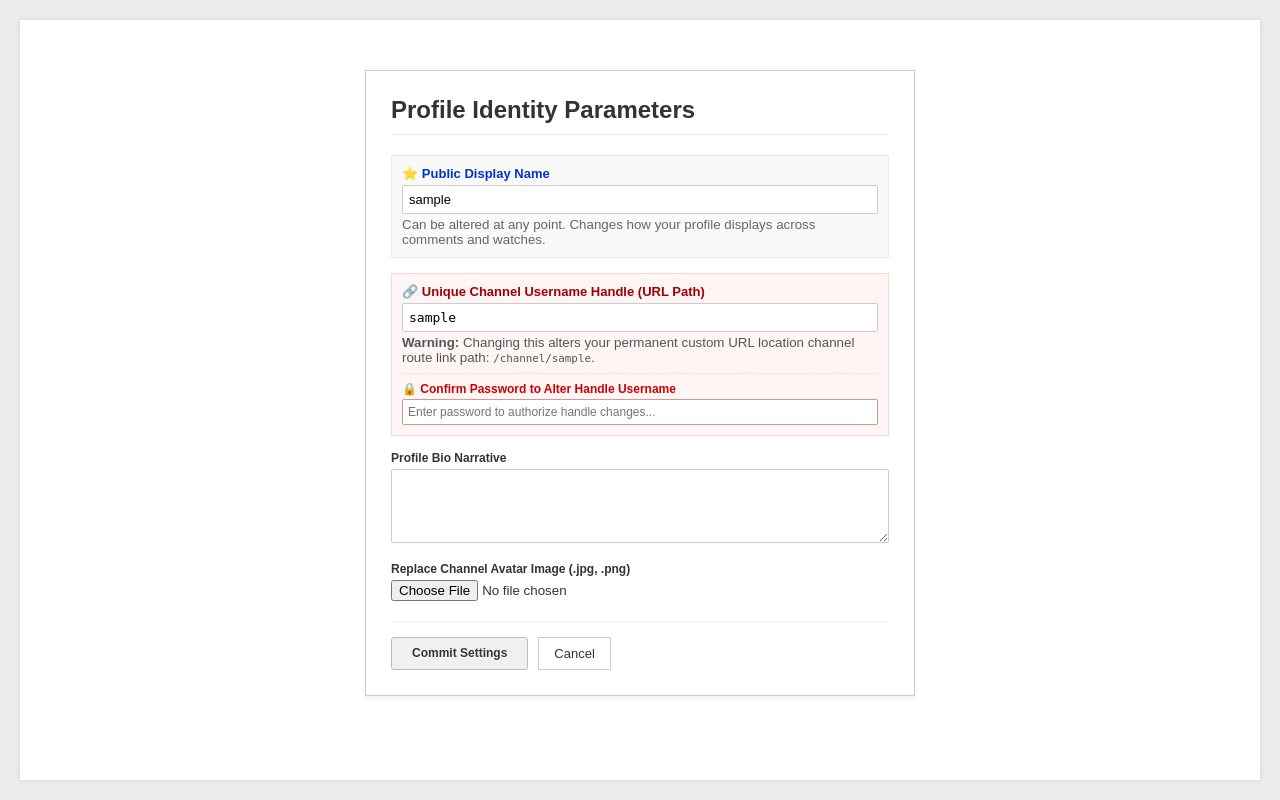
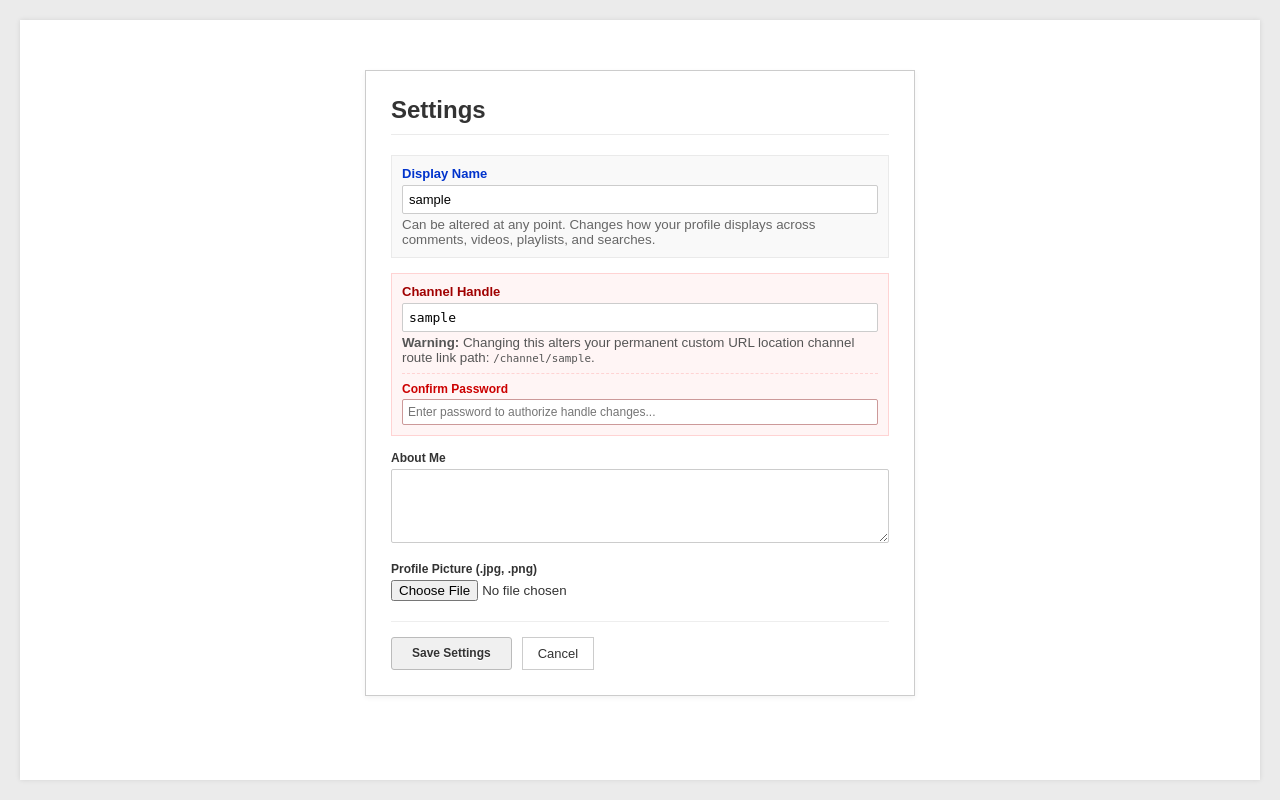
Before and after one commit to korbooru/cl, a Flask app: page /settings in a window 1280 px wide. Shown: the part 50-850 px from the top of the page. Run offline with Flask 3, Linux system fonts and the light colour scheme; the visitor is signed in with stand-in values (Sample User, id 1).

Commit message:
Update settings.html

```diff
--- a/templates/settings.html
+++ b/templates/settings.html
@@ -2,42 +2,42 @@
 
 {% block content %}
 <div style="max-width: 550px; margin: 30px auto; background: white; padding: 25px; border: 1px solid #CCCCCC; box-shadow: 0 2px 5px rgba(0,0,0,0.05);">
-    <h2 style="margin-top:0; border-bottom: 1px solid #EBEBEB; padding-bottom: 10px;">Profile Identity Parameters</h2>
+    <h2 style="margin-top:0; border-bottom: 1px solid #EBEBEB; padding-bottom: 10px;">Settings</h2>
 
     <form method="POST" action="/settings" enctype="multipart/form-data">
 
         <div style="margin-bottom: 15px; background: #F9F9F9; padding: 10px; border: 1px solid #EAEAEA;">
-            <label style="display: block; font-weight: bold; font-size: 13px; margin-bottom: 4px; color: #0033CC;">⭐ Public Display Name</label>
+            <label style="display: block; font-weight: bold; font-size: 13px; margin-bottom: 4px; color: #0033CC;">Display Name</label>
             <input type="text" name="display_name" value="{{ current_user.display_name }}" required style="width: 100%; padding: 6px; border: 1px solid #CCC;">
-            <small style="color: #666; display:block; margin-top:3px;">Can be altered at any point. Changes how your profile displays across comments and watches.</small>
+            <small style="color: #666; display:block; margin-top:3px;">Can be altered at any point. Changes how your profile displays across comments, videos, playlists, and searches.</small>
         </div>
 
         <div style="margin-bottom: 15px; background: #FFF5F5; padding: 10px; border: 1px solid #FFD3D3;">
-            <label style="display: block; font-weight: bold; font-size: 13px; margin-bottom: 4px; color: #A00000;">🔗 Unique Channel Username Handle (URL Path)</label>
+            <label style="display: block; font-weight: bold; font-size: 13px; margin-bottom: 4px; color: #A00000;">Channel Handle</label>
             <input type="text" name="username" value="{{ current_user.username }}" required style="width: 100%; padding: 6px; border: 1px solid #CCC; font-family: monospace;">
             <small style="color: #555; display:block; margin-top:3px; margin-bottom: 8px;"><strong>Warning:</strong> Changing this alters your permanent custom URL location channel route link path: <code>/channel/{{ current_user.username }}</code>.</small>
 
             <div style="border-top: 1px dashed #FFD3D3; padding-top: 8px; margin-top: 5px;">
-                <label style="display: block; font-size: 12px; font-weight: bold; color: #CC0000; margin-bottom: 3px;">🔒 Confirm Password to Alter Handle Username</label>
+                <label style="display: block; font-size: 12px; font-weight: bold; color: #CC0000; margin-bottom: 3px;">Confirm Password</label>
                 <input type="password" name="current_password" placeholder="Enter password to authorize handle changes..." style="width: 100%; padding: 5px; border: 1px solid #CC9999; font-size: 12px;">
             </div>
         </div>
 
         <div style="margin-bottom: 15px;">
-            <label style="display: block; font-weight: bold; font-size: 12px; margin-bottom: 4px;">Profile Bio Narrative</label>
+            <label style="display: block; font-weight: bold; font-size: 12px; margin-bottom: 4px;">About Me</label>
             <textarea name="bio" rows="4" style="width: 100%; padding: 6px; border: 1px solid #CCC; font-family: Arial, sans-serif; font-size: 13px;">{{ current_user.bio }}</textarea>
         </div>
 
         <div style="margin-bottom: 20px;">
-            <label style="display: block; font-weight: bold; font-size: 12px; margin-bottom: 4px;">Replace Channel Avatar Image (.jpg, .png)</label>
+            <label style="display: block; font-weight: bold; font-size: 12px; margin-bottom: 4px;">Profile Picture (.jpg, .png)</label>
             <input type="file" name="pfp_file" accept="image/jpeg,image/png">
             {% if current_user.pfp %}
-                <p style="font-size:11px; color:#555; margin: 4px 0 0 0;">Current Asset File: <code>{{ current_user.pfp }}</code></p>
+                <p style="font-size:11px; color:#555; margin: 4px 0 0 0;">Current Image: <code>{{ current_user.pfp }}</code></p>
             {% endif %}
         </div>
 
         <div style="display: flex; gap: 10px; border-top: 1px solid #EEE; padding-top: 15px;">
-            <button type="submit" style="padding: 8px 20px; font-weight: bold; background: #F0F0F0; border: 1px solid #BBB; cursor: pointer;">Commit Settings</button>
+            <button type="submit" style="padding: 8px 20px; font-weight: bold; background: #F0F0F0; border: 1px solid #BBB; cursor: pointer;">Save Settings</button>
             <a href="/channel/{{ current_user.username }}" style="padding: 8px 15px; background: transparent; border: 1px solid #CCC; color: #333; font-size: 13px; text-align: center;">Cancel</a>
         </div>
     </form>
```
